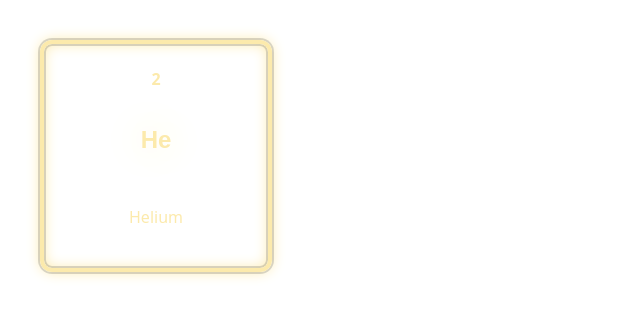
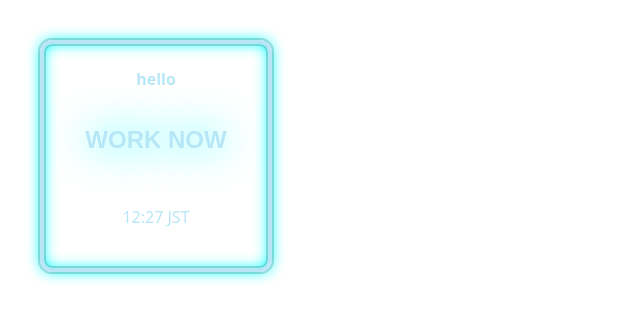
Before and after one commit to gsy0911/midget, a React app: page / in a window 1280 px wide. Shown: the top 322 px of the page, without its empty margins (0-640 px from the left). Built offline with nearby package versions, Linux system fonts and the light colour scheme.

Commit message:
#3 modify NeonBox and add Clock

```diff
--- a/src/index.tsx
+++ b/src/index.tsx
@@ -7,7 +7,8 @@ import {ThemeProvider} from "@material-ui/styles";
 import {
 	NeonText,
 	NeonClock,
-	NeonBox
+	NeonBox,
+	NeonSchoolClock
 } from './modules'
 import {createMuiTheme} from '@material-ui/core/styles';
 
@@ -51,7 +52,8 @@ ReactDOM.render(
 		{/*<Provider store={store}>*/}
 		<ThemeProvider theme={theme}>
 			{/*<NeonClock animation={"pulsate"}/>*/}
-			<NeonBox text={""}/>
+			{/*<NeonBox header={"1"} title={"mdrskn"} subtitle={"hello, world"} size={"8rem"} color={"cyan"}/>*/}
+			<NeonSchoolClock />
 			{/*<NeonText text={"hello world"} textColor={"#ffa500"} animation={"blink"}/>*/}
 			{/*<NeonListBox/>*/}
 		</ThemeProvider>
--- a/src/modules/NeonBox.tsx
+++ b/src/modules/NeonBox.tsx
@@ -2,19 +2,14 @@ import React from 'react';
 import {Theme, makeStyles} from '@material-ui/core/styles';
 
 interface makeStylesProps {
-	// fontSize: "0.7rem" | "1.0rem" | "1.5rem"
-	// fontFamily: "sans-serif" | "Gruppo" | "Bad Script" | string
-	// animation: "pulsate" | "flicker" | "blink"
-	// textColor: string
-	// barColor: string
 	margin: string
 	color: string
 	size: string
+	glow: string
+	blur: string
+	boxBlur: string
 }
 
-const color = "#FCEAAC"
-const glow = "#FCEAAC"
-const blur = "1.75em"
 const boxBlur = (blur: string) => `calc(0.5 * ${blur})`
 
 const useNeonStyles = (props: makeStylesProps) => {
@@ -24,7 +19,7 @@ const useNeonStyles = (props: makeStylesProps) => {
 			alignItems: "center",
 			borderRadius: "12px",
 			border: "4px solid currentColor",
-			boxShadow: `inset 0 0 0 2px rgba(0, 0, 0, 0.15), 0 0 0 2px rgba(0, 0, 0, 0.15), inset 0 0 ${boxBlur(blur)} ${glow}, 0 0 ${boxBlur(blur)} ${glow}`,
+			boxShadow: `inset 0 0 0 2px rgba(0, 0, 0, 0.15), 0 0 0 2px rgba(0, 0, 0, 0.15), inset 0 0 ${props.boxBlur} ${props.glow}, 0 0 ${props.boxBlur} ${props.glow}`,
 			color: props.color,
 			display: "inline-flex",
 			flexDirection: "column",
@@ -41,43 +36,59 @@ const useNeonStyles = (props: makeStylesProps) => {
 		title: {
 			fontSize: "1.5rem",
 			fontFamily: "Neon Glow, sans-serif",
-			textShadow: `0 0 ${blur} ${glow}`
+			textShadow: `0 0 ${props.blur} ${props.glow}`
 		}
 	}))
 	return useStyles(props)
 }
 
-export interface NeonTextProps {
-	text: string
-	textColor?: string
-	fontSize?: "small" | "medium" | "large"
-	fontFamily?: "sans-serif" | "Gruppo" | "Bad Script" | string
-	animation?: "pulsate" | "flicker" | "blink"
-	bar?: boolean
-	barColor?: string
+export interface NeonBoxProps {
+	title: string
+	subtitle: string
+	header: string
+	color?: "orange" | "yellow" | "cyan" | "purple" | "silver" | string
+	blur?: string
 	margin?: | string
+	size?: string
 }
 
-const convertFontSize = (fontSize: string | undefined) => {
-	if (fontSize === "small") {
-		return "0.7rem"
-	} else if (fontSize === "medium") {
-		return "1.0rem"
-	} else if (fontSize === "large") {
-		return "1.5rem"
-	} else {
-		return "1.0rem"
+const convertColor = (color: string): string => {
+	// const colorMap = {
+	// 	orange: "#FDA802",
+	// 	yellow: "#FCEAAC",
+	// 	cyan: "#B7E7F7",
+	// 	purple: "#E555C7",
+	// 	silver: "#C4C4C6"
+	// }
+	if (color === "orange") {
+		return "#FDA802"
+	} else if (color === "yellow"){
+		return "#FCEAAC"
+	} else if (color === "cyan"){
+		return "#B7E7F7"
+	} else if (color === "purple"){
+		return "#E555C7"
+	} else if (color === "silver"){
+		return "#C4C4C6"
 	}
+	return "#FCEAAC"
 }
 
-export const NeonBox: React.FC<NeonTextProps> = (props) => {
+export const NeonBox: React.FC<NeonBoxProps> = (props) => {
+	const color = props.color || "#FCEAAC"
+	const blur = props.blur || "1.75em"
+	const size = props.size || "12rem"
+
 	const styleProps: makeStylesProps = {
 		// fontSize: convertFontSize(props.fontSize),
 		// fontFamily: props.fontFamily || "sans-serif",
 		// animation: props.animation || "flicker",
 		margin: props.margin || "2.0em",
-		color: color,
-		size: "12rem"
+		color: convertColor(color),
+		size: size,
+		glow: color,
+		blur: blur,
+		boxBlur: boxBlur(blur)
 		// default color is white
 		// textColor: props.textColor || "#fff",
 		// default color is cyan-like
@@ -86,9 +97,9 @@ export const NeonBox: React.FC<NeonTextProps> = (props) => {
 	const classes = useNeonStyles(styleProps)
 	return (
 		<div className={classes.neonDiv}>
-			<span className={classes.header}>2</span>
-			<h2 className={classes.title}>He</h2>
-			<p>Helium</p>
+			<span className={classes.header}>{props.header}</span>
+			<h2 className={classes.title}>{props.title}</h2>
+			<p>{props.subtitle}</p>
 		</div>
 	)
 }
--- /dev/null
+++ b/src/modules/NeonSchoolClock.tsx
@@ -0,0 +1,41 @@
+import React, {useState, useEffect} from 'react';
+import {Theme, makeStyles} from '@material-ui/core/styles';
+import {NeonBox, NeonBoxProps} from './NeonBox';
+
+
+export interface NeonSchoolClockProps extends Partial<NeonBoxProps> {
+}
+
+const dateToString = (date: Date): string => {
+	const hour = date.getHours()
+	const minute = date.getMinutes()
+	if (hour < 10 && minute < 10) {
+		return `0${hour}:0${minute}`
+	} else if (hour < 10) {
+		return `0${hour}:${minute}`
+	} else if (minute < 10) {
+		return `${hour}:0${minute}`
+	} else {
+		return `${hour}:${minute}`
+	}
+}
+
+export const NeonSchoolClock: React.FC<NeonSchoolClockProps> = (props) => {
+	const [date, setDate] = useState(new Date())
+
+	useEffect(() => {
+		const interval = setInterval(() => {
+			setDate(() => new Date());
+		}, 1000 * 10);
+		return () => clearInterval(interval);
+	}, []);
+
+	return (
+		<NeonBox
+			header={"hello"}
+			title={"WORK NOW"}
+			subtitle={`${dateToString(date)} JST`}
+			color={"cyan"}
+		/>
+	)
+}
--- a/src/modules/index.ts
+++ b/src/modules/index.ts
@@ -1,3 +1,4 @@
 export {NeonText} from './NeonText';
 export {NeonClock} from './NeonClock';
 export {NeonBox} from './NeonBox';
+export {NeonSchoolClock} from './NeonSchoolClock';
```
